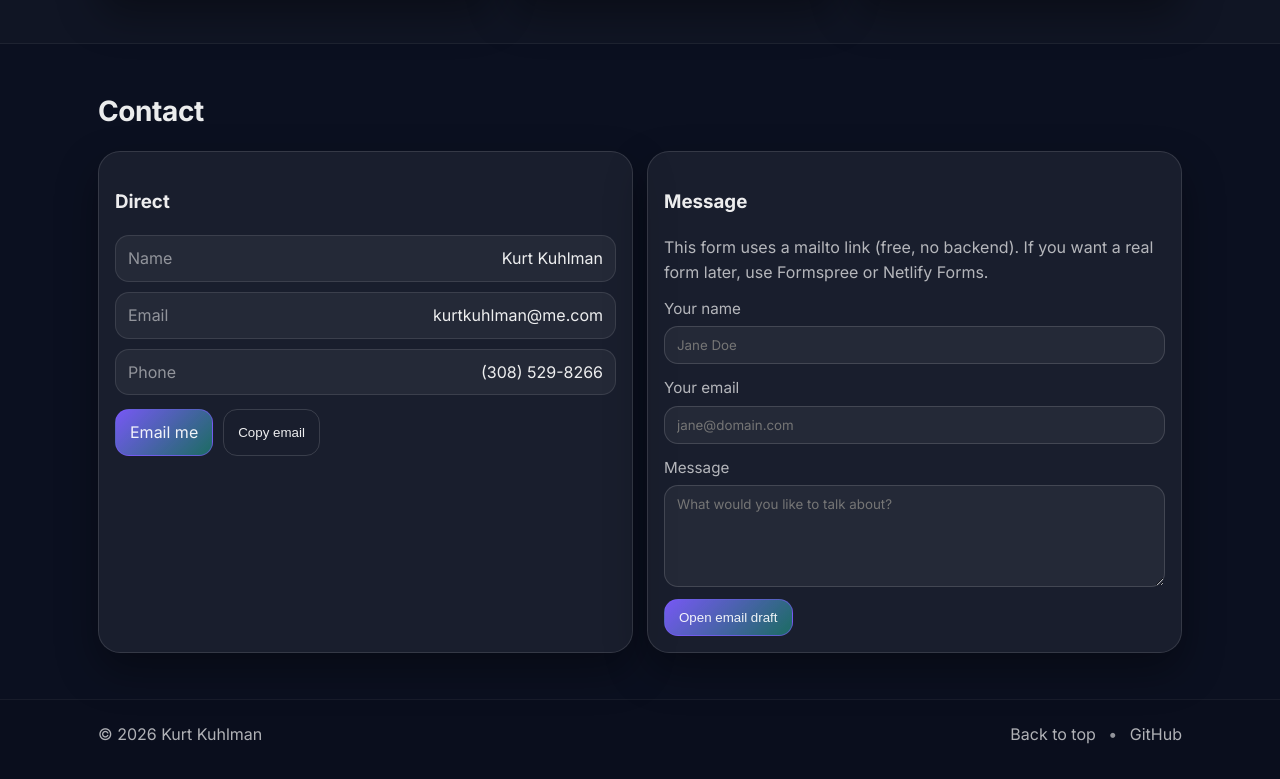
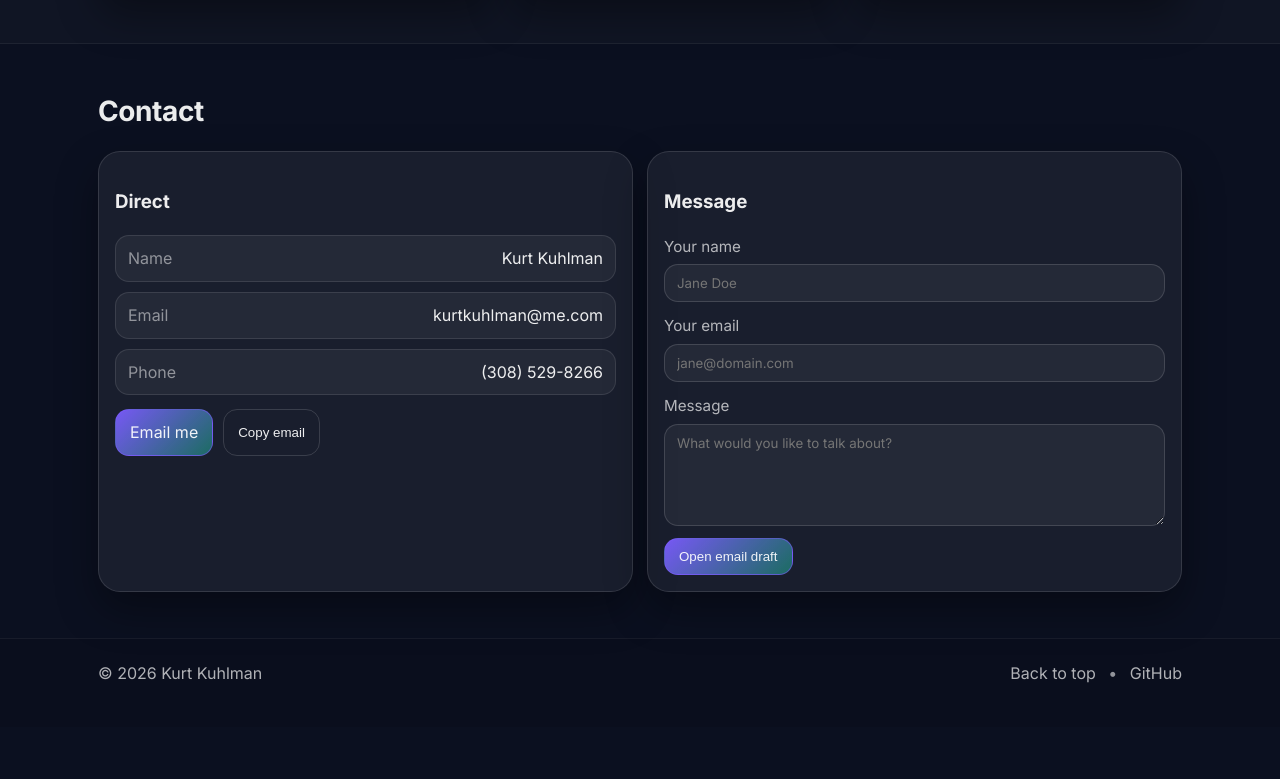
Before and after one commit to GitEulerAngles/GitEulerAngles.github.io, a plain HTML site: page index.html in a window 1280 px wide. Shown: the part 1602-2381 px from the top of the page. After the commit the page ends 2329 px from the top, so only its background shows below. Drawn offline with Linux system fonts and the light colour scheme.

Commit message:
Removed bot text

```diff
--- a/index.html
+++ b/index.html
@@ -205,10 +205,6 @@
 
           <div class="card reveal">
             <h3>Message</h3>
-            <p class="muted">
-              This form uses a mailto link (free, no backend). If you want a real form later, use Formspree or Netlify Forms.
-            </p>
-
             <form id="mailtoForm">
               <div class="field">
                 <label for="msgName">Your name</label>
```
